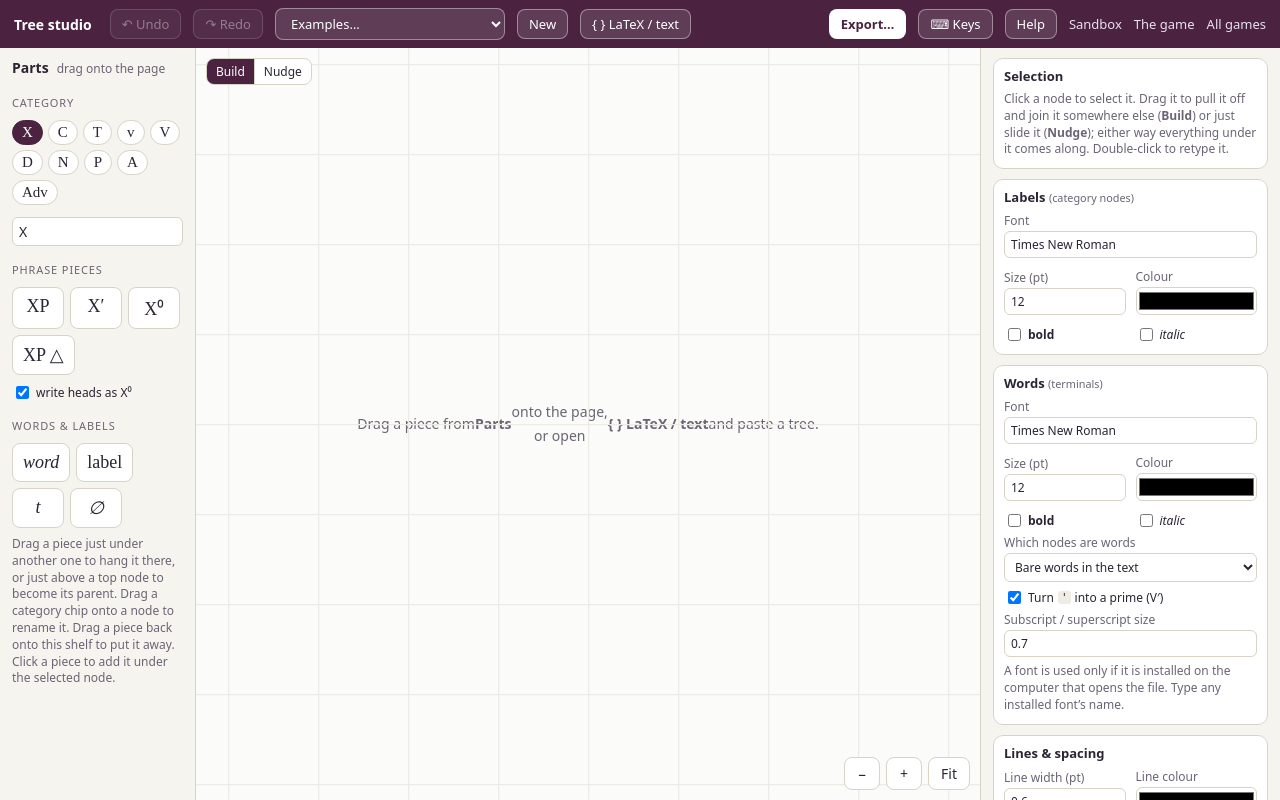
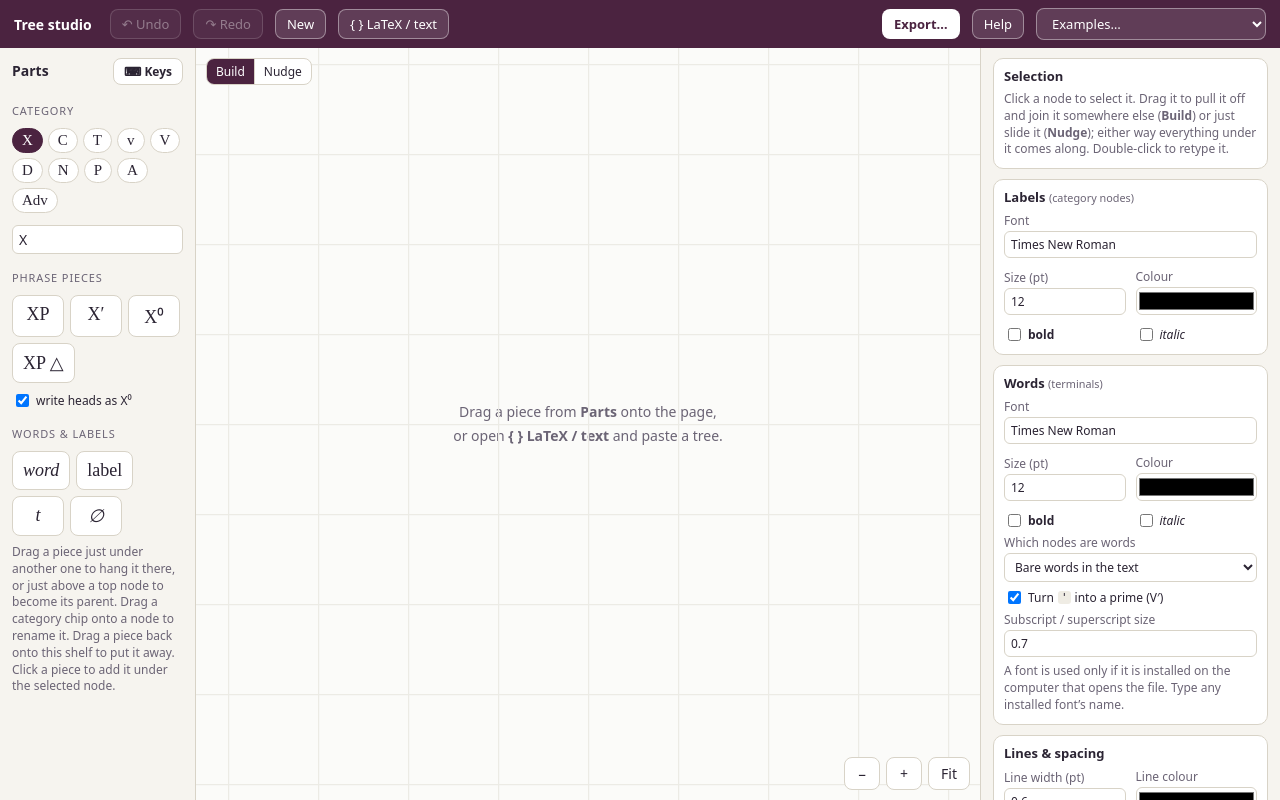
Before and after one commit to jjgerard/shapes, a plain HTML site: page trees.html in a window 1280 px wide. Drawn offline with Linux system fonts and the light colour scheme.

Commit message:
Tree studio: tidy the top bar, Keys beside Parts, click outside to close boxes, no links out (#43)
* Add the tree studio: publication-quality trees from brackets or LaTeX, with drag, triangles, movement arrows and SVG/PNG/PDF export

Co-Authored-By: Claude Sonnet 5.5 <noreply@anthropic.com>
Claude-Session: https://claude.ai/code/session_01C5pFf4V3tVo8LaetQo3xph

* Tree studio: parts shelf and join/detach dragging like the sandbox, Build/Nudge mode, several trees on a page, text pane toggle

Co-Authored-By: Claude Sonnet 5.5 <noreply@anthropic.com>
Claude-Session: https://claude.ai/code/session_01C5pFf4V3tVo8LaetQo3xph

* Tree studio: use the sandbox's off-white grid board instead of a white page on grey

Co-Authored-By: Claude Sonnet 5.5 <noreply@anthropic.com>
Claude-Session: https://claude.ai/code/session_01C5pFf4V3tVo8LaetQo3xph

* Tree studio: start with a blank page; words sit directly under their category by default

Co-Authored-By: Claude Sonnet 5.5 <noreply@anthropic.com>
Claude-Session: https://claude.ai/code/session_01C5pFf4V3tVo8LaetQo3xph

* Tree studio: a floating Delete bar beside the selected node

Co-Authored-By: Claude Sonnet 5.5 <noreply@anthropic.com>
Claude-Session: https://claude.ai/code/session_01C5pFf4V3tVo8LaetQo3xph

* Tree studio: easier movement arrows (drag the dot on a node onto its landing site, or the Arrow button on the bar)

Co-Authored-By: Claude Sonnet 5.5 <noreply@anthropic.com>
Claude-Session: https://claude.ai/code/session_01C5pFf4V3tVo8LaetQo3xph

* Tree studio: TikZ export with exact positions and arrows; forest export carries arrows

Co-Authored-By: Claude Sonnet 5.5 <noreply@anthropic.com>
Claude-Session: https://claude.ai/code/session_01C5pFf4V3tVo8LaetQo3xph

* Tree studio: keyboard shortcuts (arrows to walk the tree, F1/F2 and Tab for node down/up, letters for toggles) and a shortcuts sheet

Co-Authored-By: Claude Sonnet 5.5 <noreply@anthropic.com>
Claude-Session: https://claude.ai/code/session_01C5pFf4V3tVo8LaetQo3xph

* Tree studio: Keys button beside Parts, click outside a box to close it, no links to the sandbox or game, Examples on the far right; fix scrambled blank-page hint

Co-Authored-By: Claude Sonnet 5.5 <noreply@anthropic.com>
Claude-Session: https://claude.ai/code/session_01C5pFf4V3tVo8LaetQo3xph

---------

Co-authored-by: Claude <noreply@anthropic.com>

```diff
--- a/trees.css
+++ b/trees.css
@@ -74,6 +74,7 @@ button.small { padding: 4px 10px; font-size: 12px; border: 1px solid var(--line)
 #cheat p { margin: 4px 0; color: var(--muted); line-height: 1.4; }
 
 /* ---- parts shelf ---- */
+.keys-btn { margin-left: auto; }
 .gt { font-size: 11px; text-transform: uppercase; letter-spacing: .08em; color: var(--muted); margin: 8px 0 2px; }
 .chips { display: flex; flex-wrap: wrap; gap: 5px; }
 .chip { padding: 3px 9px; border: 1px solid var(--line); border-radius: 999px; background: #fff; cursor: grab; touch-action: none; user-select: none; -webkit-user-select: none; font-family: "Times New Roman", Times, serif; font-size: 15px; }
--- a/trees.html
+++ b/trees.html
@@ -4,7 +4,7 @@
 <meta charset="utf-8">
 <meta name="viewport" content="width=device-width, initial-scale=1, viewport-fit=cover">
 <title>Tree studio · Shapes and Language</title>
-<link rel="stylesheet" href="trees.css?v=7">
+<link rel="stylesheet" href="trees.css?v=8">
 <link rel="icon" href="icon-32.png" sizes="32x32" type="image/png">
 <meta name="theme-color" content="#4b2340">
 </head>
@@ -15,25 +15,21 @@
     <span class="brand">Tree studio</span>
     <button class="tool" id="btn-undo" title="Undo (Ctrl+Z)">↶ Undo</button>
     <button class="tool" id="btn-redo" title="Redo (Ctrl+Shift+Z)">↷ Redo</button>
-    <select class="tool" id="examples" title="Load an example tree">
-      <option value="">Examples…</option>
-    </select>
     <button class="tool" id="btn-newtree" title="Clear the page and start again">New</button>
     <button class="tool" id="btn-text" aria-pressed="false" title="Show or hide the text box: paste or copy brackets / LaTeX">{ } LaTeX / text</button>
     <span class="spacer"></span>
     <button class="tool strong" id="btn-export">Export…</button>
-    <button class="tool" id="btn-keys" title="Keyboard shortcuts (?)">⌨ Keys</button>
     <button class="tool" id="btn-help">Help</button>
-    <a href="sandbox.html">Sandbox</a>
-    <a href="index.html">The game</a>
-    <a href="https://jjgerard.github.io/games/">All games</a>
+    <select class="tool" id="examples" title="Load an example tree">
+      <option value="">Examples…</option>
+    </select>
   </header>
 
   <div id="main">
 
     <!-- ===== far left: the parts shelf ===== -->
     <aside id="parts">
-      <div class="head">Parts <small>drag onto the page</small></div>
+      <div class="head">Parts <button class="small keys-btn" id="btn-keys" title="Keyboard shortcuts (or press ?)">⌨ Keys</button></div>
       <div class="pad">
         <div class="gt">Category</div>
         <div id="cats" class="chips"></div>
@@ -100,7 +96,7 @@
         <button id="nb-del" class="danger" title="Delete this node and everything under it (Delete key)">✕ Delete</button>
         <button id="nb-keep" title="Delete just this node; the nodes under it move up into its place">Delete, keep below</button>
       </div>
-      <div id="empty">Drag a piece from <b>Parts</b> onto the page,<br>or open <b>{ } LaTeX / text</b> and paste a tree.</div>
+      <div id="empty"><div>Drag a piece from <b>Parts</b> onto the page,<br>or open <b>{ } LaTeX / text</b> and paste a tree.</div></div>
       <div id="view">
         <button id="btn-zoom-out" title="Zoom out">−</button>
         <button id="btn-zoom-in" title="Zoom in">+</button>
@@ -314,6 +310,6 @@
   <form method="dialog" class="end"><button>Got it</button></form>
 </dialog>
 
-<script src="trees.js?v=8"></script>
+<script src="trees.js?v=9"></script>
 </body>
 </html>
--- a/trees.js
+++ b/trees.js
@@ -1534,6 +1534,14 @@ $('x-file').addEventListener('change', async e => {
 $('btn-export').addEventListener('click', () => $('dlg-export').showModal());
 $('btn-help').addEventListener('click', () => $('dlg-help').showModal());
 $('btn-keys').addEventListener('click', () => $('dlg-keys').showModal());
+// clicking the grey area outside a box closes it
+for (const d of document.querySelectorAll('dialog')) {
+  d.addEventListener('click', e => {
+    if (e.target !== d) return;
+    const r = d.getBoundingClientRect();
+    if (e.clientX < r.left || e.clientX > r.right || e.clientY < r.top || e.clientY > r.bottom) d.close();
+  });
+}
 
 // ------------------------------------------------------------------ saving
 let saveTimer = null;
```
